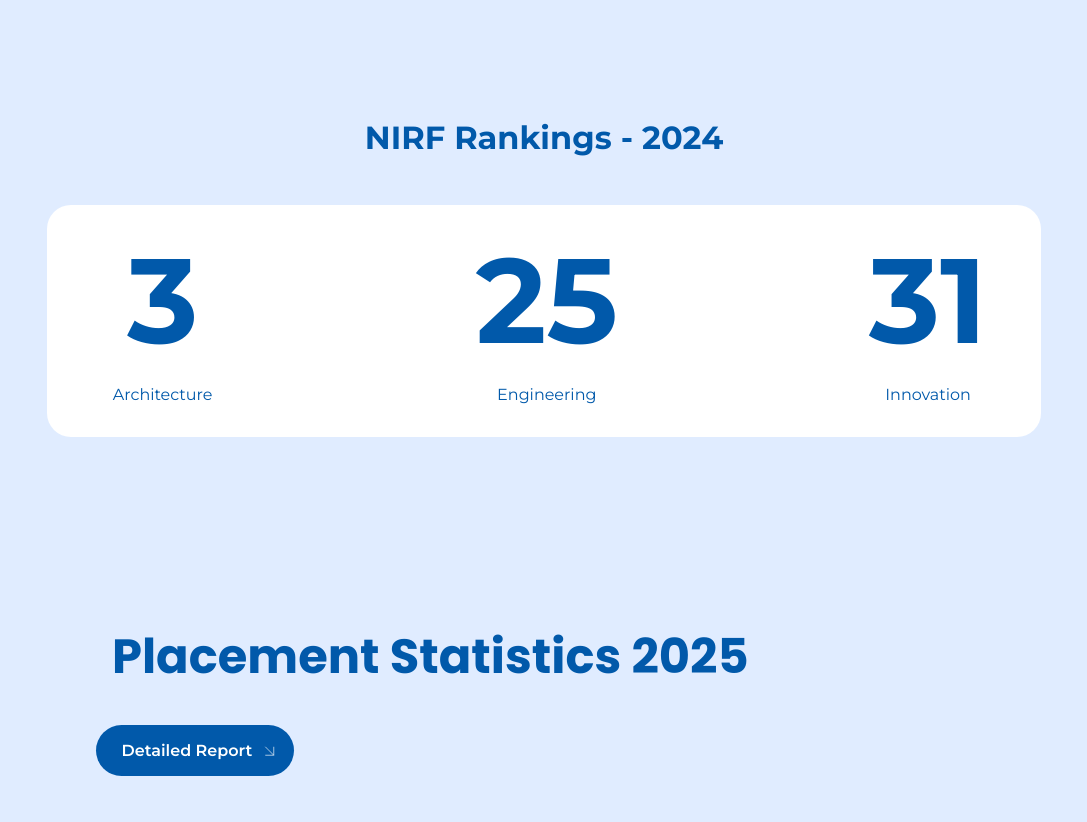
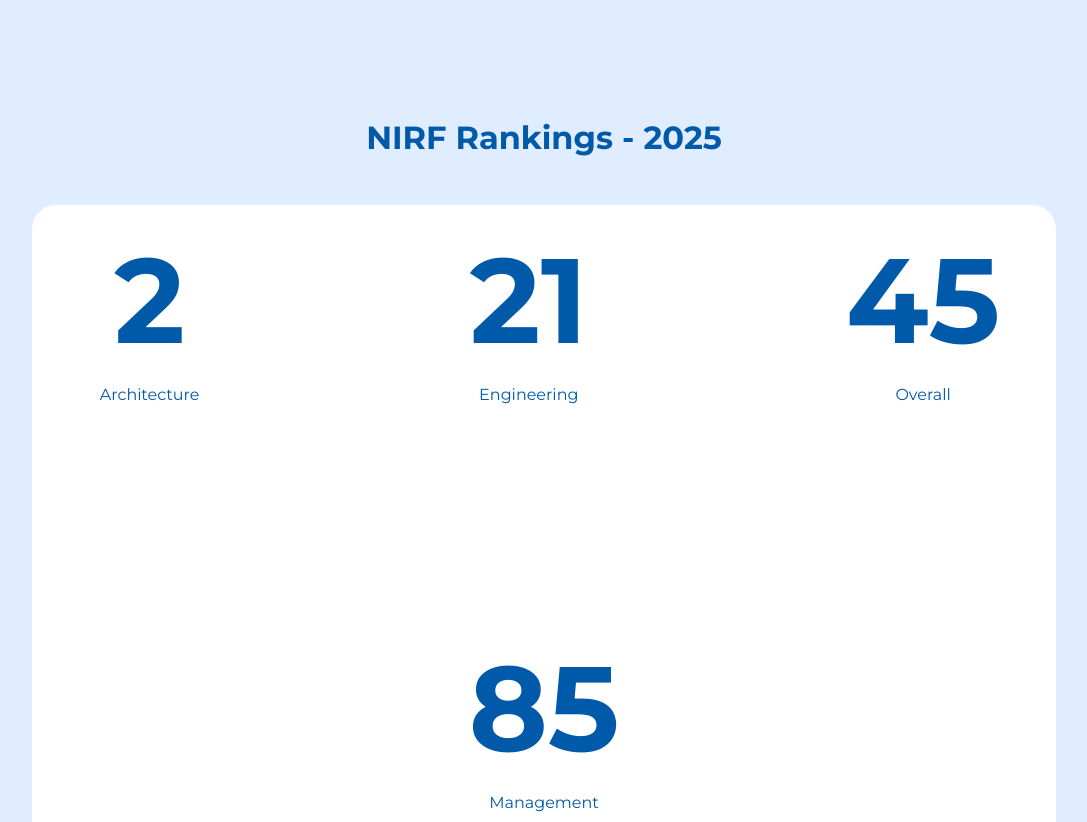
Before and after one commit to kungfupanda420/ccd-website-hosting, a React (Create React App) app: page / in a window 1280 px wide. Shown: the part 1971-2793 px from the top of the page, without its empty margins (96-1183 px from the left). Built offline with nearby package versions, Linux system fonts and the light colour scheme; no server answers; a web font is replaced by a local one.

Commit message:
Update PlacementStatics and Rankings components for improved clarity and accuracy in displayed statistics

```diff
--- a/src/components/PlacementStatics.js
+++ b/src/components/PlacementStatics.js
@@ -133,7 +133,7 @@ const PlacementStatics = () => {
                 </h1>
                 <h2 className='statPlus'>+</h2>
               </div>
-              <p className='statText'>Placements</p>
+              <p className='statText'>Placements and Internships</p>
             </div>
             <div className='verticalLine'></div>
             {/* Companies Visited */}
@@ -146,9 +146,9 @@ const PlacementStatics = () => {
               </div>
               <p className='statText'>Companies Visited</p>
             </div>
-            <div className='verticalLine secondVerticalLine'></div>
+            {/* <div className='verticalLine secondVerticalLine'></div> */}
             {/* Total Offers */}
-            <div className='eachStatContainer'>
+            {/* <div className='eachStatContainer'>
               <div className='statValue'>
                 <h1 className='statNumber'>
                   <RunningNumbers endNumber={endNumbers.Internships} />
@@ -156,18 +156,8 @@ const PlacementStatics = () => {
                 <h2 className='statPlus'>+</h2>
               </div>
               <p className='statText'>Internships</p>
-            </div>
-            <div className='verticalLine thirdVerticalLine'></div>
-            {/* Highest Package */}
-            <div className='eachStatContainer'>
-              <div className='statValue'>
-                <h1 className='statNumber'>
-                  <RunningNumbers endNumber={endNumbers.highestPackage} />
-                </h1>
-                <h2 className='statLpa'>LPA</h2>
-              </div>
-              <p className='statText'>Highest Package</p>
-            </div>
+            </div> */}
+
           </div>
 
           <h6 className='mainHeading'>Previous Year Placement Statistics</h6>
--- a/src/components/Rankings.js
+++ b/src/components/Rankings.js
@@ -3,44 +3,45 @@ import '../css/Rankings.css';
 
 const Rankings = () => {
   const endNumbers = {
-    Architecture: 3,
+    Architecture: 2,
     Innovation: 31,
-    Engineering: 25
+    Engineering: 21,
+    overrall: 45, // keeping original spelling
+    management: 85
   };
 
   return (
     <div className="Rankings">
-      {/* <header className="header">
-        <h1>College Name</h1>
-      </header> */}
       <div className="placementStaticContainer">
-      <div className='ranks'><h1>NIRF Rankings - 2024</h1></div>
+        <div className='ranks'><h1>NIRF Rankings - 2025</h1></div>
         <div className='runningStatContainer1'>
-
-
           <div className='eachStatContainer'>
             <div className='statValue'>
               <h1 className='statNumber1'>{endNumbers.Architecture}</h1>
             </div>
             <p className='statText1'>Architecture</p>
           </div>
-          {/* <div className='verticalLine'></div> */}
+
           <div className='eachStatContainer'>
             <div className='statValue'>
               <h1 className='statNumber1'>{endNumbers.Engineering}</h1>
             </div>
             <p className='statText1'>Engineering</p>
           </div>
-          {/* Innovation */}
+
           <div className='eachStatContainer'>
             <div className='statValue'>
-              <h1 className='statNumber1'>{endNumbers.Innovation}</h1>
+              <h1 className='statNumber1'>{endNumbers.overrall}</h1>
             </div>
-            <p className='statText1'>Innovation</p>
+            <p className='statText1'>Overall</p>
           </div>
-          {/* <div className='verticalLine1'></div> */}
-          {/* Engineering */}
 
+          <div className='eachStatContainer'>
+            <div className='statValue'>
+              <h1 className='statNumber1'>{endNumbers.management}</h1>
+            </div>
+            <p className='statText1'>Management</p>
+          </div>
         </div>
       </div>
     </div>
```
